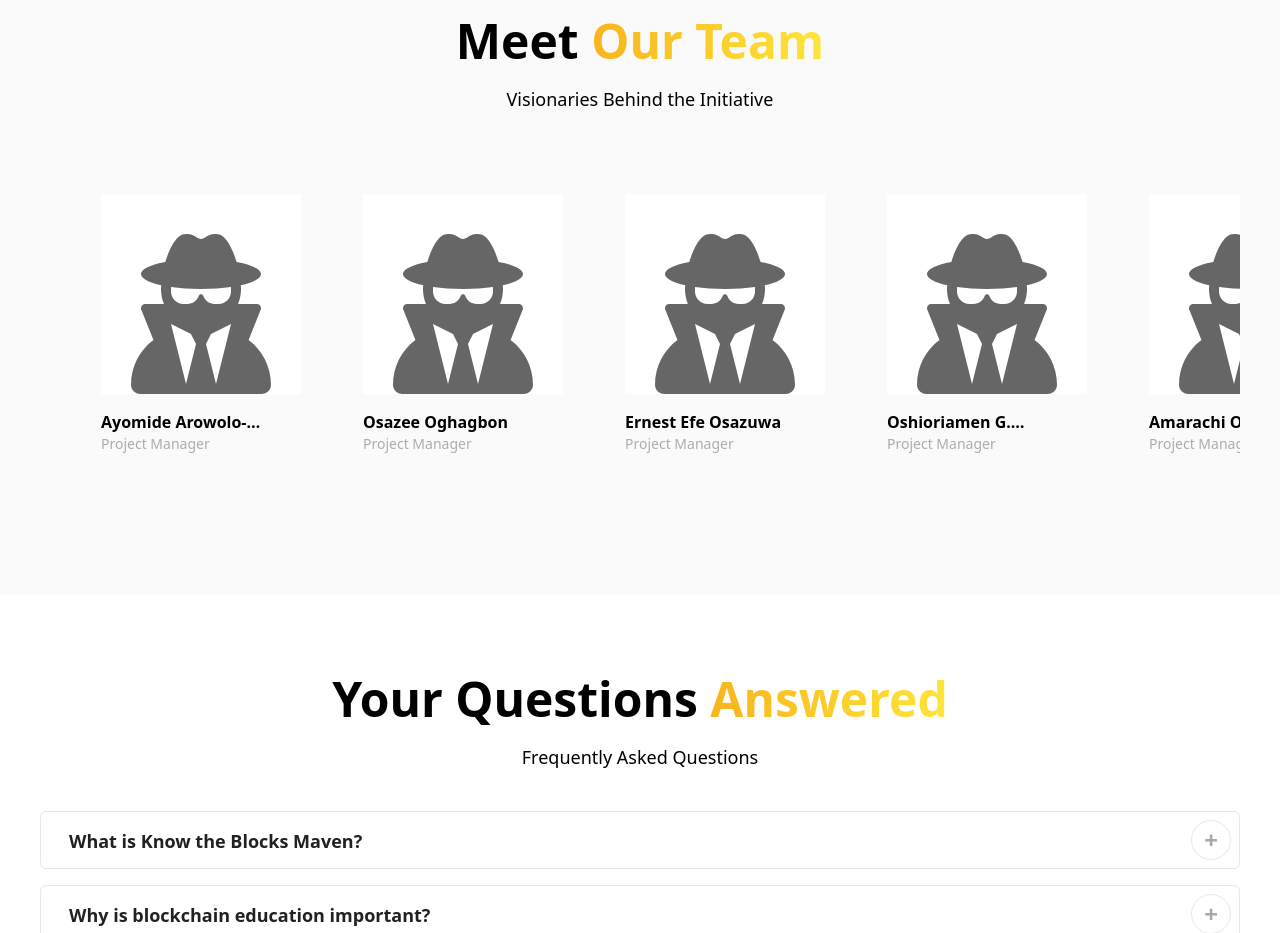
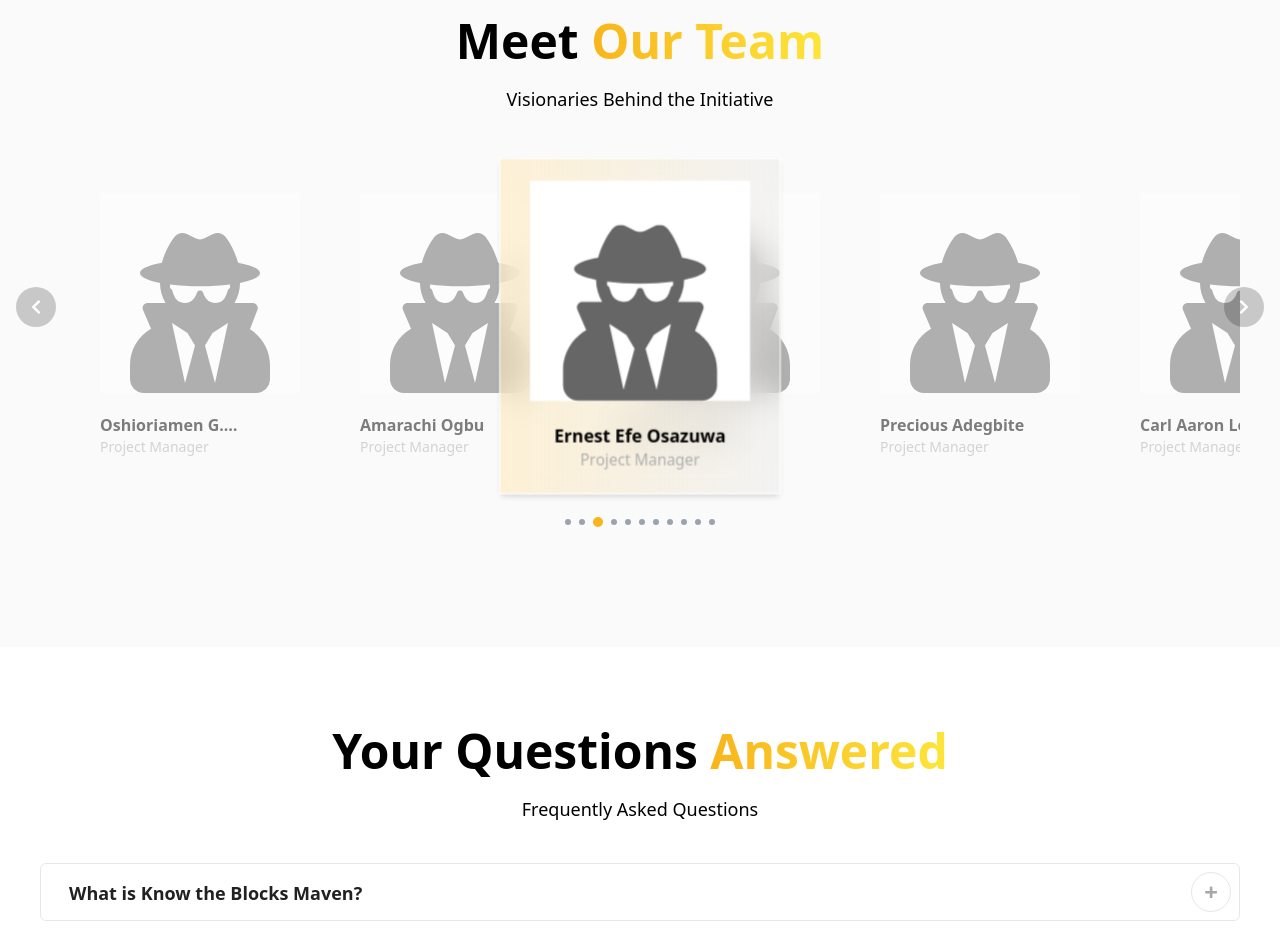
Before and after one commit to Nomolos29/KBM_Official, a Next.js app: page / in a window 1280 px wide. Shown: the part 2720-3653 px from the top of the page. Built offline with nearby package versions, Linux system fonts and the light colour scheme.

Commit message:
Create carousel animation

```diff
--- a/app/page.tsx
+++ b/app/page.tsx
@@ -16,11 +16,47 @@ import features4 from "@/public/feaures4.svg"
 import { FAQs } from "@/lib/faqData"
 import Link from "next/link";
 import { BsFillArrowRightCircleFill } from "react-icons/bs";
+import { useState, useEffect, useRef } from "react";
+import { FaChevronLeft, FaChevronRight, FaUserSecret } from "react-icons/fa";
 import FaqAccordion from "@/components/global/faqAccordion";
-import { FaUserSecret } from "react-icons/fa6";
 
 
 export default function Home() {
+
+  const [activeIndex, setActiveIndex] = useState(0);
+  const [isPaused, setIsPaused] = useState(false);
+  const scrollRef = useRef<HTMLDivElement | null>(null);
+
+  const visibleCards = 5;
+
+  const nextCard = () => {
+    setActiveIndex((prevIndex) => (prevIndex + 1) % team.length);
+  };
+
+  const prevCard = () => {
+    setActiveIndex((prevIndex) =>
+      prevIndex === 0 ? team.length - 1 : prevIndex - 1
+    );
+  };
+
+  useEffect(() => {
+    if (!isPaused) {
+      const interval = setInterval(() => {
+        nextCard();
+      }, 3000); // Adjust scroll interval (in milliseconds)
+      return () => clearInterval(interval);
+    }
+  }, [isPaused, activeIndex]);
+
+  useEffect(() => {
+    if (scrollRef.current) {
+      const cardWidth = scrollRef.current.offsetWidth / visibleCards;
+      scrollRef.current.scrollTo({
+        left: cardWidth * activeIndex,
+        behavior: "smooth",
+      });
+    }
+  }, [activeIndex]);
 
   const ourSolution = [
     {
@@ -205,7 +241,7 @@ export default function Home() {
 
       <section className="flex justify-center items-center w-full bg-[#FAFAFA] py-10 md:py-20">
         <div className="max-w-[1440px] w-full flex flex-col items-center gap-y-10 px-5 md:px-10">
-          <section className="w-full md:w-[800px] text-center flex flex-col items-center gap-y-4 md:gap-y-8">
+          <section className="w-full md:w-[600px] lg:w-[800px] text-center flex flex-col items-center gap-y-4 md:gap-y-8">
             <h1 className="text-3xl md:text-5xl font-semibold">Our <span className="bg-gradient-to-r from-[#F8B51C] to-[#FEE539] bg-clip-text text-transparent">Solution</span></h1>
             {/* <span className="h-[3px] w-20 bg-[#FFB100] rounded-full"></span> */}
             <p className="text-center w-full text-md md:text-[18px]">We aim to build an educational hub where Blockchain education for young adults and children with special needs can have access to top-notch information and education about the Blockchain Ecosystem. What are our core strengths and values</p>
@@ -214,7 +250,7 @@ export default function Home() {
             <span className="h-[200px] md:h-[70px] bg-[#ffd268] rounded-full w-full absolute max-w-[1250px] blur-[100px] bottom-[60%] md:bottom-10"></span>
             <span className="h-[200px] md:hidden md:h-[70px] bg-[#ffd268] rounded-full w-full absolute max-w-[1250px] blur-[100px] bottom-[14%] md:bottom-10"></span>
             {ourSolution.map((solution, index) => (
-              <div key={index} className="bg-[#E2E2E24D] border-white border h-[250px] z-10 flex flex-col gap-y-3 px-7 p-4 rounded-2xl">
+              <div key={index} className="bg-[#E2E2E24D] border-white border h-[250px] md:h-[400px] lg:h-[250px] z-10 flex flex-col gap-y-3 px-7 p-4 rounded-2xl">
                 <Image src={solution.iconURL} alt="icons" width={50} height={50} className="pt-3" />
                 <h4 className="text-[20px] font-semibold mt-3 text-yellow-600">{solution.heading}</h4>
                 <p className="">{solution.description}</p>
@@ -253,20 +289,61 @@ export default function Home() {
           <p className="text-lg text-center">Visionaries Behind the Initiative</p>
         </div>
 
-        <div className="flex flex-wrap max-w-[1440px] gap-x-5 w-full px-5 md:px-10 justify-evenly items-center">
-            <div className="flex w-full gap-x-5 overflow-x-scroll p-10">
-              {team.map((person, index) => (
-                <div key={index} className="flex flex-col items-left w-fit gap-y-4 hover:bg-gradient-to-r from-[#ffe8b68c] to-[#E2E2E24D] hover:border-white border-[#FAFAFA] border hover:backdrop-blur-lg hover:shadow-md hover:scale-110 duration-300 shadow-[#e2e2e2] p-5">
-                  <FaUserSecret className="text-[200px] bg-white pt-10 text-black/60" />
+        <div className="relative max-w-[1440px] w-full px-5 md:px-10 py-10">
+          {/* Navigation Arrows */}
+          <span
+            className="absolute left-0 top-[40%] transform -translate-y-1/2 z-20 bg-black/20 mx-1 md:mx-4 text-white rounded-full p-3"
+            onClick={prevCard}
+          >
+            <FaChevronLeft />
+          </span>
+          <span
+            className="absolute right-0 top-[40%] transform -translate-y-1/2 z-20 bg-black/20 mx-1 md:mx-4 text-white rounded-full p-3"
+            onClick={nextCard}
+          >
+            <FaChevronRight />
+          </span>
 
-                  <div className="flex flex-col text-left w-fit flex-nowrap">
-                    <h1 className="text-md text-black font-bold line-clamp-1 hover:line-clamp-none">{person.name}</h1>
-                    <p className="text-[#adadad] font-medium text-sm">{person.role}</p>
-                  </div>
+          <div
+            ref={scrollRef}
+            className="flex overflow-hidden gap-x-5"
+            onMouseEnter={() => setIsPaused(true)}
+            onMouseLeave={() => setIsPaused(false)}
+          >
+            {team.map((person, index) => (
+              <div
+                key={index}
+                className={`flex flex-col w-1/2 md:w-1/3 xl:w-1/5 gap-y-5 p-5 transition-transform duration-300 ${
+                  activeIndex === index
+                    ? "scale-110 bg-gradient-to-r w-auto items-center text-center from-[#ffe8b68c] to-[#E2E2E24D] absolute top-10 right-[calc(100%/5-12px)] md:right-[34%] xl:right-[calc(40%)] z-10 border-white border shadow-md backdrop-blur-lg"
+                    : "opacity-50 items-left"
+                }`}
+                onClick={() => setActiveIndex(index)}
+              >
+                <FaUserSecret className="text-[200px] bg-white pt-10 text-black/60" />
+                <div className="flex flex-col">
+                  <h1 className="text-md text-black font-bold line-clamp-1">
+                    {person.name}
+                  </h1>
+                  <p className="text-[#adadad] font-medium text-sm">{person.role}</p>
                 </div>
-              ))}
-            </div>
+              </div>
+            ))}
+          </div>
+
+          {/* Pagination Dots */}
+          <div className="flex justify-center items-center mt-10 gap-x-2">
+            {team.map((_, index) => (
+              <span
+                key={index}
+                className={`rounded-full ${
+                  activeIndex === index ? "bg-[#F8B51C] w-2.5 h-2.5" : "bg-gray-400 w-1.5 h-1.5"
+                }`}
+              ></span>
+            ))}
+          </div>
         </div>
+
       </section>
 
       <section className="flex flex-col justify-center py-10 md:py-20 items-center w-full bg-white">
--- a/components/layout/Header.tsx
+++ b/components/layout/Header.tsx
@@ -47,7 +47,7 @@ const Header: React.FC = () => {
         {/* Join Us Button */}
         <div className="flex items-center gap-x-5">
           <Link
-            href="/join_us" // Redirect to the relevant page
+            href="/" // Redirect to the relevant page
             className="px-4 md:px-8 py-2 bg-gradient-to-r from-[#F8B51C] to-[#FEE539] text-black text-md md:text-lg font-semibold rounded-lg hover:bg-[#e69c00]"
           >
             Join Us
```
